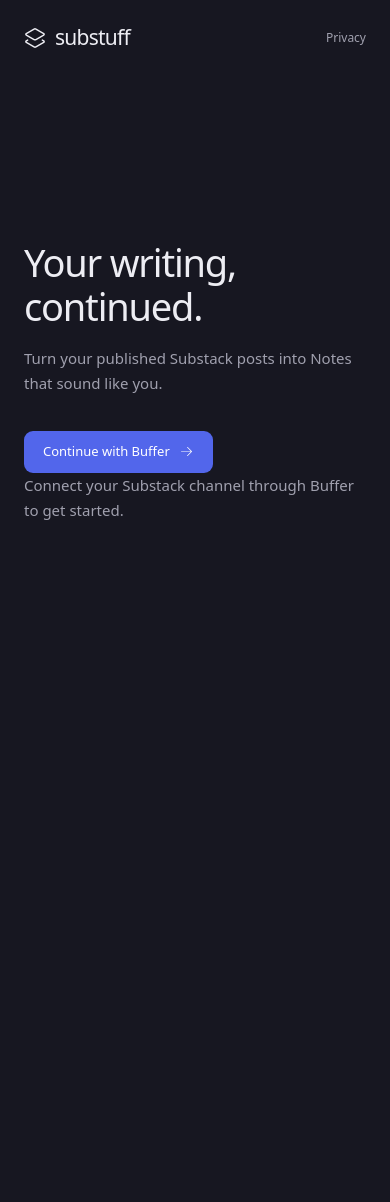
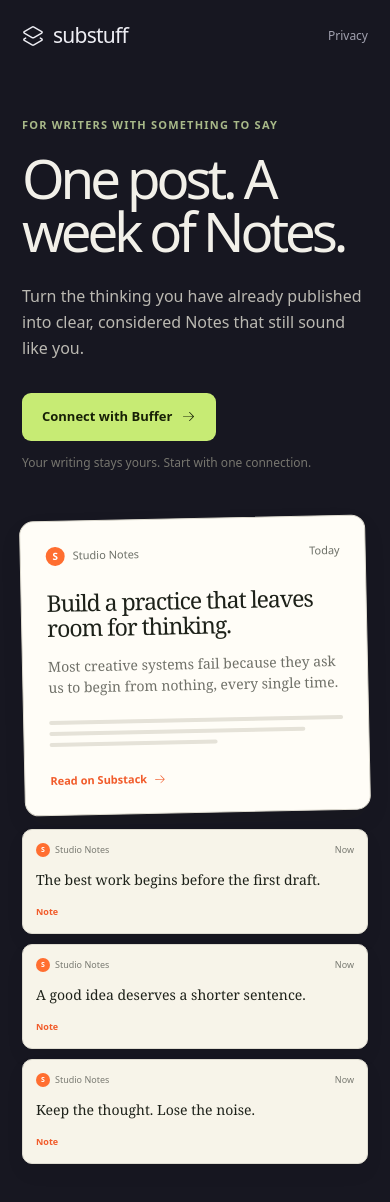
Before and after one commit to cuevaio/substuff, a Next.js app: page / in a window 390 px wide. Shown: the top 1202 px of the page. Before the commit the page ends 844 px from the top, so only its background shows below. Built offline with nearby package versions, Linux system fonts and the light colour scheme; no server answers.

Commit message:
Redesign the sign-in landing
* Redesign sign-in landing page

* Simplify landing story cards

* Fix landing cleanup and mobile layout

```diff
--- a/src/app/globals.css
+++ b/src/app/globals.css
@@ -217,40 +217,227 @@
     transform: none;
   }
 
-  .welcome-shell {
+  .landing-shell {
     min-height: 100svh;
-    max-width: 1200px;
+    max-width: 1240px;
     margin: auto;
     padding: 0 40px;
   }
-  .welcome-header {
+  .landing-header {
     height: 88px;
     display: flex;
     align-items: center;
     justify-content: space-between;
   }
-  .welcome {
-    min-height: calc(100svh - 176px);
+  .landing-privacy {
+    color: var(--quiet);
+    font-size: 12px;
+    min-height: 44px;
+    display: inline-flex;
+    align-items: center;
+  }
+  .landing-main {
+    min-height: calc(100svh - 88px);
+    display: grid;
+    grid-template-columns: minmax(0, 0.84fr) minmax(480px, 1.16fr);
+    align-items: center;
+    gap: clamp(48px, 8vw, 120px);
+    padding: 34px 0 82px;
+  }
+  .landing-copy {
+    max-width: 530px;
+  }
+  .landing-kicker {
+    color: #a8b989;
+    font-size: 11px;
+    font-weight: 650;
+    letter-spacing: 0.11em;
+    margin: 0 0 18px;
+    text-transform: uppercase;
+  }
+  .landing-copy h1 {
+    color: #f2f0e9;
+    font-size: clamp(45px, 5.3vw, 76px);
+    font-weight: 500;
+    letter-spacing: -0.075em;
+    line-height: 0.98;
+    margin: 0;
+    max-width: 520px;
+  }
+  .landing-description {
+    color: #bbb9b2;
+    font-size: 16px;
+    line-height: 1.65;
+    margin: 24px 0 31px;
+    max-width: 440px;
+  }
+  .landing-actions {
+    align-items: flex-start;
     display: flex;
+    flex-direction: column;
+    gap: 13px;
+  }
+  .landing-primary {
+    background: #c7eb74;
+    color: #172006;
+    font-weight: 650;
+    min-height: 48px;
+    padding: 0 20px;
+  }
+  .landing-primary:hover {
+    background: #dbfb91;
+  }
+  .landing-caption {
+    color: #77766f;
+    font-size: 12px;
+  }
+  .landing-story {
+    color: #1d2119;
     align-items: center;
+    display: flex;
+    gap: clamp(16px, 2.4vw, 30px);
+    min-height: 420px;
+    position: relative;
+  }
+  .source-post {
+    background: #fffdf7;
+    border: 1px solid #dedbd0;
+    border-radius: 14px;
+    box-shadow: 0 10px 24px #2127190f;
+    flex: 1 1 55%;
+    margin: 0;
+    max-width: 430px;
+    padding: 25px;
+    position: relative;
+    transform: rotate(-1.2deg);
+  }
+  .source-meta {
+    align-items: center;
+    color: #6d7068;
+    display: flex;
+    font-size: 11px;
+    gap: 8px;
+  }
+  .source-meta time {
+    margin-left: auto;
+  }
+  .source-avatar {
+    align-items: center;
+    background: #ff6e30;
+    border-radius: 50%;
+    color: #fff;
+    display: inline-flex;
+    font-size: 10px;
+    font-weight: 700;
+    height: 19px;
     justify-content: center;
-    padding: 50px 0 100px;
+    width: 19px;
   }
-  .welcome-copy {
-    width: 100%;
-    max-width: 650px;
+  .source-post h2 {
+    font-family: Georgia, serif;
+    font-size: clamp(23px, 3vw, 31px);
+    font-weight: 500;
+    letter-spacing: -0.045em;
+    line-height: 1.08;
+    margin: 25px 0 15px;
   }
-  .welcome h1 {
-    margin: 0 0 17px;
-    font-size: clamp(36px, 4.5vw, 52px);
-    line-height: 1.15;
-    letter-spacing: -1.8px;
-    font-weight: 480;
+  .source-post > p {
+    color: #6f7068;
+    font-family: Georgia, serif;
+    font-size: 14px;
+    line-height: 1.55;
+    margin: 0;
   }
-  .welcome-copy > p {
-    font-size: 16px;
-    color: var(--quiet);
-    margin: 0 0 34px;
+  .source-lines {
+    display: grid;
+    gap: 7px;
+    margin: 22px 0;
+  }
+  .source-lines i {
+    background: #e5e2d8;
+    border-radius: 99px;
+    display: block;
+    height: 4px;
+  }
+  .source-lines i:nth-child(2) {
+    width: 87%;
+  }
+  .source-lines i:nth-child(3) {
+    width: 57%;
+  }
+  .source-link {
+    align-items: center;
+    color: #f15b2a;
+    display: inline-flex;
+    font-size: 11px;
+    font-weight: 600;
+    gap: 6px;
+  }
+  .notes-stage {
+    flex: 1 1 45%;
+    max-width: 250px;
+    position: relative;
+  }
+  .note-stack {
+    display: grid;
+    gap: 10px;
+  }
+  .note-preview {
+    animation: note-in 620ms var(--ease-out) both;
+    animation-delay: calc(var(--note-index) * 115ms + 200ms);
+    background: #f7f4e9;
+    border: 1px solid #dedbd0;
+    border-radius: 10px;
+    box-shadow: 0 9px 20px #0000000c;
+    display: block;
+    min-height: 105px;
+    padding: 13px;
+  }
+  .note-meta {
+    align-items: center;
+    color: #797a72;
+    display: flex;
+    font-size: 9px;
+    gap: 5px;
+  }
+  .note-meta time {
+    margin-left: auto;
+  }
+  .note-avatar {
+    align-items: center;
+    background: #ff6e30;
+    border-radius: 50%;
+    color: #fff;
+    display: inline-flex;
+    font-size: 7px;
+    font-weight: 700;
+    height: 14px;
+    justify-content: center;
+    width: 14px;
+  }
+  .note-preview p {
+    font-family: Georgia, serif;
+    font-size: 14px;
+    line-height: 1.25;
+    margin: 14px 0 10px;
+  }
+  .note-link {
+    color: #f15b2a;
+    font-size: 9px;
+    font-weight: 650;
+  }
+  .is-preparing .note-preview {
+    animation-play-state: paused;
+  }
+  @keyframes note-in {
+    from {
+      opacity: 0;
+      transform: translateY(-9px) scale(0.985);
+    }
+    to {
+      opacity: 1;
+      transform: translateY(0) scale(1);
+    }
   }
   .sample-link {
     margin-top: 17px;
@@ -1001,6 +1188,48 @@
   }
 }
 
+@media (max-width: 820px) {
+  .landing-shell {
+    padding: 0 22px;
+  }
+  .landing-header {
+    height: 72px;
+  }
+  .landing-main {
+    display: flex;
+    flex-direction: column;
+    gap: 46px;
+    justify-content: center;
+    padding: 45px 0 62px;
+  }
+  .landing-copy {
+    max-width: 590px;
+    width: 100%;
+  }
+  .landing-copy h1 {
+    font-size: clamp(44px, 14vw, 66px);
+    max-width: 520px;
+  }
+  .landing-story {
+    align-items: stretch;
+    flex-direction: column;
+    min-height: 0;
+    width: 100%;
+  }
+  .source-post {
+    max-width: none;
+  }
+  .notes-stage {
+    max-width: none;
+  }
+}
+
+@media (prefers-reduced-motion: reduce) {
+  .note-preview {
+    animation: none;
+  }
+}
+
 @keyframes spin {
   to {
     transform: rotate(360deg);
--- a/src/components/account-gate.tsx
+++ b/src/components/account-gate.tsx
@@ -7,6 +7,12 @@ import { ArrowRight } from "@/components/icons";
 import { SignOutButton } from "@/components/publication-settings";
 import { Button } from "@/components/ui/button";
 import { hasSubstackChannel } from "@/lib/onboarding";
+
+const notePreviews = [
+  "The best work begins before the first draft.",
+  "A good idea deserves a shorter sentence.",
+  "Keep the thought. Lose the noise.",
+] as const;
 
 export function AccountGate({
   children,
@@ -31,25 +37,28 @@ export function AccountGate({
     return children;
   const connected = connection.data?.connected;
   return (
-    <div className="welcome-shell">
-      <header className="welcome-header">
+    <div className="landing-shell">
+      <header className="landing-header">
         <Brand />
-        <a href="/privacy" className="text-button">
+        <a href="/privacy" className="landing-privacy">
           Privacy
         </a>
       </header>
-      <main id="main" className="welcome">
-        <div className="welcome-copy">
-          <h1>
-            {connected ? "Connect your Substack." : "Your writing, continued."}
+      <main id="main" className="landing-main">
+        <section className="landing-copy" aria-labelledby="landing-title">
+          <p className="landing-kicker">For writers with something to say</p>
+          <h1 id="landing-title">
+            {connected
+              ? "Connect your Substack."
+              : "One post. A week of Notes."}
           </h1>
-          <p>
+          <p className="landing-description">
             {connected
               ? "Add your Substack channel in Buffer, then come back here."
-              : "Turn your published Substack posts into Notes that sound like you."}
+              : "Turn the thinking you have already published into clear, considered Notes that still sound like you."}
           </p>
           {connected ? (
-            <>
+            <div className="landing-actions">
               <Button asChild>
                 <a
                   href="https://publish.buffer.com/channels"
@@ -67,9 +76,11 @@ export function AccountGate({
                 I’ve connected Substack
               </button>
               <SignOutButton beforeSignOut={async () => {}} />
-            </>
+            </div>
           ) : (
+            <div className="landing-actions">
               <Button
+                className="landing-primary"
                 disabled={busy}
                 onClick={async () => {
                   setBusy(true);
@@ -86,15 +97,14 @@ export function AccountGate({
                   }
                 }}
               >
-              {busy ? "Connecting…" : "Continue with Buffer"}
+                {busy ? "Preparing your space…" : "Connect with Buffer"}
                 <ArrowRight size={15} />
               </Button>
+              <span className="landing-caption">
+                Your writing stays yours. Start with one connection.
+              </span>
+            </div>
           )}
-          <p className="input-caption">
-            {connected
-              ? "Your saved writing stays safe."
-              : "Connect your Substack channel through Buffer to get started."}
-          </p>
           {(error || connection.error || connection.data?.error) && (
             <p className="inline-error" role="alert">
               {error || connection.error?.message || connection.data?.error}{" "}
@@ -103,9 +113,59 @@ export function AccountGate({
               </button>
             </p>
           )}
-        </div>
+        </section>
+        {!connected && <LandingStory busy={busy} />}
       </main>
     </div>
+  );
+}
+
+function LandingStory({ busy }: { busy: boolean }) {
+  return (
+    <section
+      className={`landing-story${busy ? " is-preparing" : ""}`}
+      aria-label="How substuff turns a post into Notes"
+    >
+      <article className="source-post">
+        <div className="source-meta">
+          <span className="source-avatar">S</span>
+          <span>Studio Notes</span>
+          <time>Today</time>
+        </div>
+        <h2>Build a practice that leaves room for thinking.</h2>
+        <p>
+          Most creative systems fail because they ask us to begin from nothing,
+          every single time.
+        </p>
+        <div className="source-lines">
+          <i />
+          <i />
+          <i />
+        </div>
+        <span className="source-link">
+          Read on Substack <ArrowRight size={13} />
+        </span>
+      </article>
+      <div className="notes-stage">
+        <div className="note-stack">
+          {notePreviews.map((note, index) => (
+            <article
+              className="note-preview"
+              key={note}
+              style={{ "--note-index": index } as React.CSSProperties}
+            >
+              <div className="note-meta">
+                <span className="note-avatar">S</span>
+                <span>Studio Notes</span>
+                <time>Now</time>
+              </div>
+              <p>{note}</p>
+              <span className="note-link">Note</span>
+            </article>
+          ))}
+        </div>
+      </div>
+    </section>
   );
 }
 
```
Lines whose indentation alone changed are shown as unchanged.
